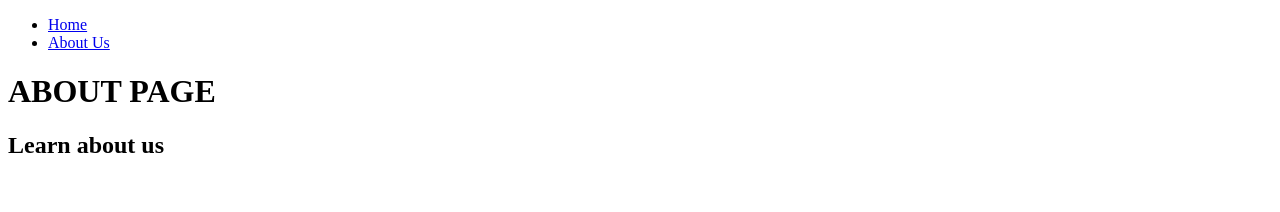
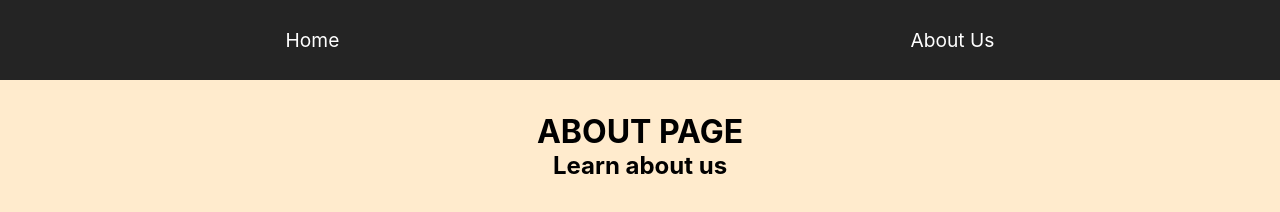
Before and after one commit to OsasAzamegbe/node-test-server, a website: page public/about.html in a window 1280 px wide. Drawn offline with Linux system fonts and the light colour scheme.

Commit message:
added css

```diff
--- a/public/about.html
+++ b/public/about.html
@@ -3,6 +3,7 @@
 <head>
     <meta charset="UTF-8">
     <meta name="viewport" content="width=device-width, initial-scale=1.0">
+    <link rel="stylesheet" href="./css/index.css">
     <title>Node Server</title>
 </head>
 <body>
@@ -12,7 +13,7 @@
             <li><a href="/about.html">About Us</a></li>
         </ul>
     </nav>
-    <h1>ABOUT PAGE</h1>
-    <h2>Learn about us</h2>
+    <h1 class="text-center">ABOUT PAGE</h1>
+    <h2 class="text-center">Learn about us</h2>
 </body>
 </html>
--- /dev/null
+++ b/public/css/index.css
@@ -0,0 +1,46 @@
+* {
+    margin: 0;
+    padding: 0;
+    font-family: -apple-system, BlinkMacSystemFont, 'Segoe UI', Roboto, Oxygen, Ubuntu, Cantarell, 'Open Sans', 'Helvetica Neue', sans-serif;
+}
+
+html body {
+    background-color: blanchedalmond;
+}
+
+nav{
+    display: flex;
+    justify-content: center;
+    align-items: center;
+    background-color: #242424;
+    color: white;
+    position: sticky;
+    height: 80px;
+    font-size: 1.2rem;
+    margin-bottom: 2rem;
+}
+
+nav ul {
+
+    list-style: none;
+    display: flex;
+    justify-content: space-around;
+    width: 100%;
+}
+
+nav ul li a {
+    text-decoration: none;
+    color: white;
+}
+
+nav ul li a:hover{
+    color: red;
+}
+
+.text-center{
+    text-align: center;
+}
+
+.color-danger{
+    color: red;
+}
```
Also changed, not shown: public/404.html (+2 -1 lines), public/index.html (+3 -2 lines).
